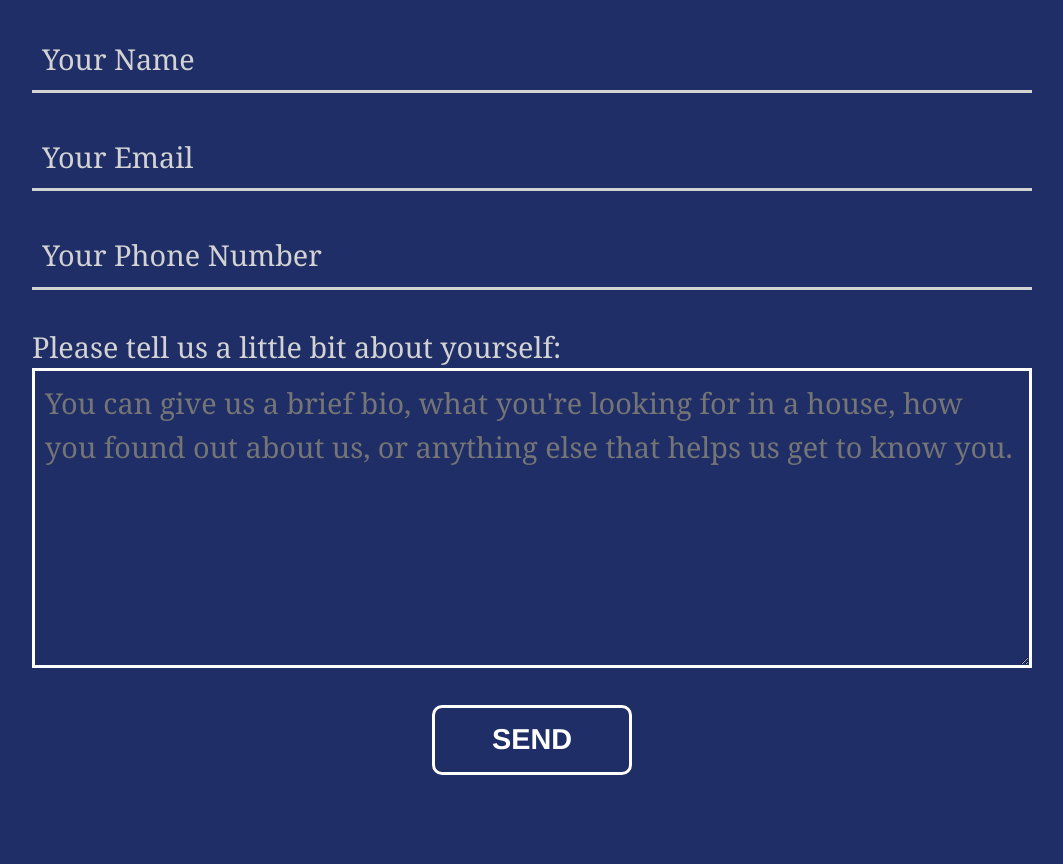
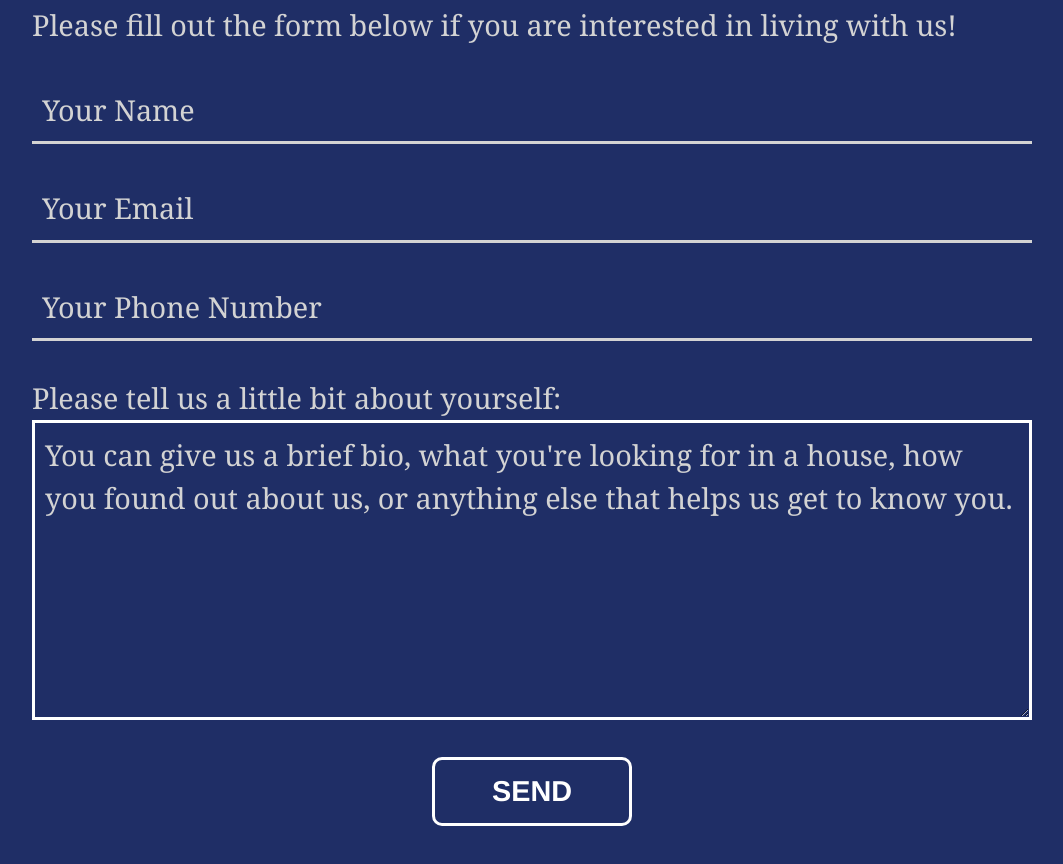
Before and after one commit to ahussain3/thevillagenyc, a plain HTML site: page index.html in a window 1280 px wide. Shown: the part 9295-10159 px from the top of the page, without its empty margins (108-1171 px from the left). Before the commit the page ends 10100 px from the top, so only its background shows below. Drawn offline with Linux system fonts and the light colour scheme.

Commit message:
Small css fixes

```diff
--- a/css/core.css
+++ b/css/core.css
@@ -7,7 +7,7 @@
     background-color : #1F2E66;
     font-family : Georgia, 'Times New Roman', serif;
     line-height : 1.5;
-    padding : 2vmax;
+    padding : 6vmax;
     color: lightgrey;
   }
 
@@ -199,7 +199,7 @@ section {
     outline: none
   }
 
-  input::placeholder {
+  textarea::placeholder {
     color: lightgrey;
   }
 
```
